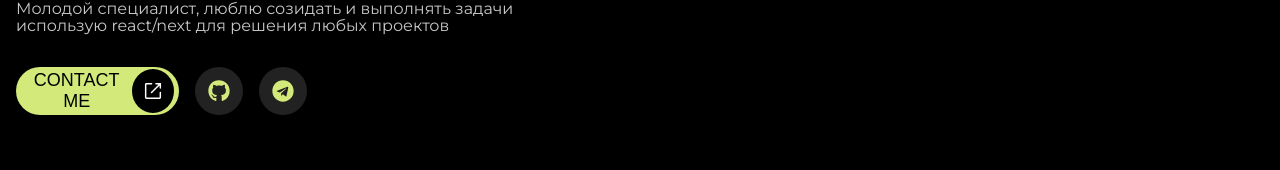
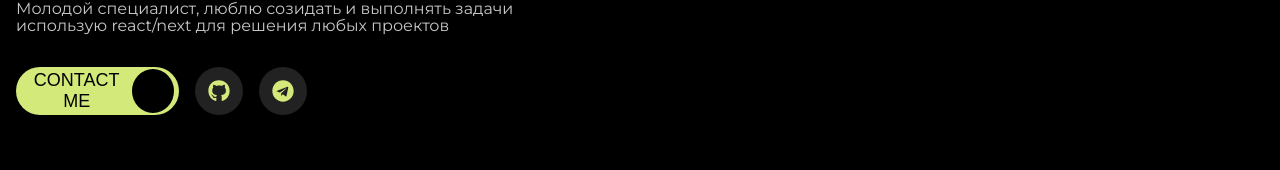
Before and after one commit to jironim0/vite-portfolio, a React (Vite) app: page / in a window 1280 px wide. Shown: the part 212-382 px from the top of the page. Built offline with nearby package versions, Linux system fonts and the light colour scheme.

Commit message:
button circkle fix

```diff
--- a/src/features/home/Home.tsx
+++ b/src/features/home/Home.tsx
@@ -35,7 +35,7 @@ export function Home() {
             <div className={s.buttonMe}>
               <span>CONTACT ME</span>
               <div className={s.buttonMeCirkl}>
-                {window.screen.width > 1440 ? <GoDotFill /> : <RxExternalLink size={22} color="white" />}
+                {window.screen.width > 768 ? <GoDotFill /> : <RxExternalLink size={22} color="white" />}
               </div>
             </div>
           </button>
```
